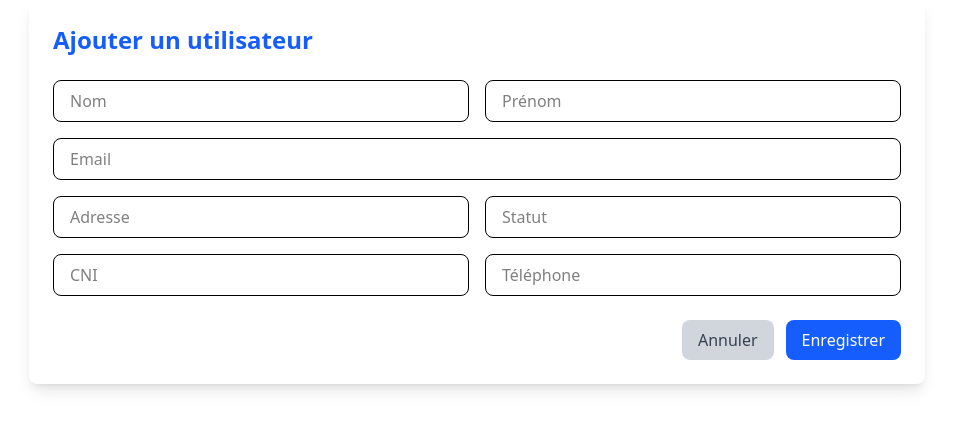
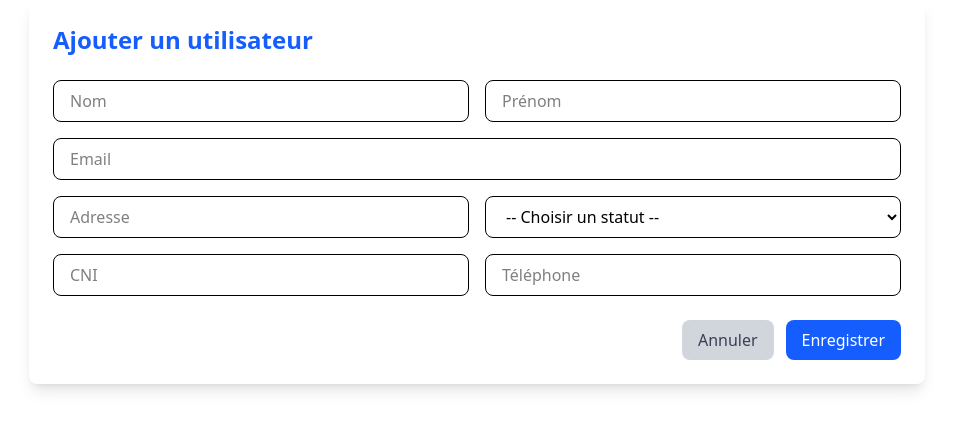
Before and after one commit to Takaritchi-00/TrackColis, an Angular app: page /dashboard/colis/add in a window 1280 px wide. Shown: the top 430 px of the page, without its empty margins (163-1116 px from the left). Built offline with nearby package versions, Linux system fonts and the light colour scheme; sample sign-in values are in the browser's storage.

Commit message:
Modifications de l'affichage

```diff
--- a/src/app/user-colis/add-user-colis/add-user-colis.html
+++ b/src/app/user-colis/add-user-colis/add-user-colis.html
@@ -12,7 +12,11 @@
 
       <div class="grid grid-cols-2 gap-4">
         <input type="text" formControlName="adresse" placeholder="Adresse" class="input" />
-        <input type="text" formControlName="statut" placeholder="Statut" class="input" />
+        <select formControlName="statut" class="input">
+          <option value="" disabled>-- Choisir un statut --</option>
+          <option value="Actif">Actif</option>
+          <option value="Inactif">Inactif</option>
+        </select>
       </div>
 
       <div class="grid grid-cols-2 gap-4">
--- a/src/app/user-colis/user-colis.html
+++ b/src/app/user-colis/user-colis.html
@@ -14,7 +14,7 @@
         </a>
         <a routerLink="/dashboard/colis" class="bg-sky-500/90 block px-4 py-2 rounded-lg text-white font-medium hover:bg-blue-50 hover:text-blue-600 transition flex items-center gap-1">
             <svg xmlns="http://www.w3.org/2000/svg" width="20" height="20" viewBox="0 0 24 24"><path fill="#ffffff" d="m20.765 7.982l.022.19l.007.194v7.268a2.5 2.5 0 0 1-1.099 2.07l-.15.095l-6.295 3.634l-.124.067l-.126.06v-8.99z" class="duoicon-secondary-layer" opacity=".3"/><path fill="#ffffff" d="m13.25 2.567l6.294 3.634q.076.044.148.092L12 10.838L4.308 6.293a3 3 0 0 1 .148-.092l6.294-3.634a2.5 2.5 0 0 1 2.5 0" class="duoicon-primary-layer"/><path fill="#ffffff" d="M3.235 7.982L11 12.571v8.988a2 2 0 0 1-.25-.126l-6.294-3.634a2.5 2.5 0 0 1-1.25-2.165V8.366q0-.195.03-.384z" class="duoicon-secondary-layer" opacity=".3"/></svg>
-          Colis
+          Gestion User Colis
         </a>
         <a routerLink="/dashboard" class="bg-sky-500/90 block px-4 py-2 rounded-lg text-white font-medium hover:bg-blue-50 hover:text-blue-600 transition flex items-center gap-1">
             <svg class="w-6 h-6 text-white dark:text-white" aria-hidden="true" xmlns="http://www.w3.org/2000/svg" width="24" height="24" fill="currentColor" viewBox="0 0 24 24">
@@ -53,14 +53,14 @@
       <!-- MAIN BODY -->
       <main class="flex-1 p-6 overflow-y-auto">
         <div class="flex justify-between items-center mb-6">
-          <h2 class="text-2xl font-bold text-blue-600">Gestion des utilisateurs</h2>
+          <h2 class="text-2xl font-bold text-blue-600">Gestion des User Colis</h2>
           <a routerLink="/dashboard/colis/add"
             class="bg-sky-500/90 text-white px-4 py-2 rounded-lg hover:bg-blue-50 hover:text-blue-600 transition flex items-center gap-2"
           >
             <svg xmlns="http://www.w3.org/2000/svg" width="20" height="20" fill="white" viewBox="0 0 24 24 ">
               <path d="M12 5v14m7-7H5" stroke="white" stroke-width="2" stroke-linecap="round" stroke-linejoin="round"/>
             </svg>
-            Ajouter un utilisateur
+            Nouveau
           </a>
         </div>
 
```
